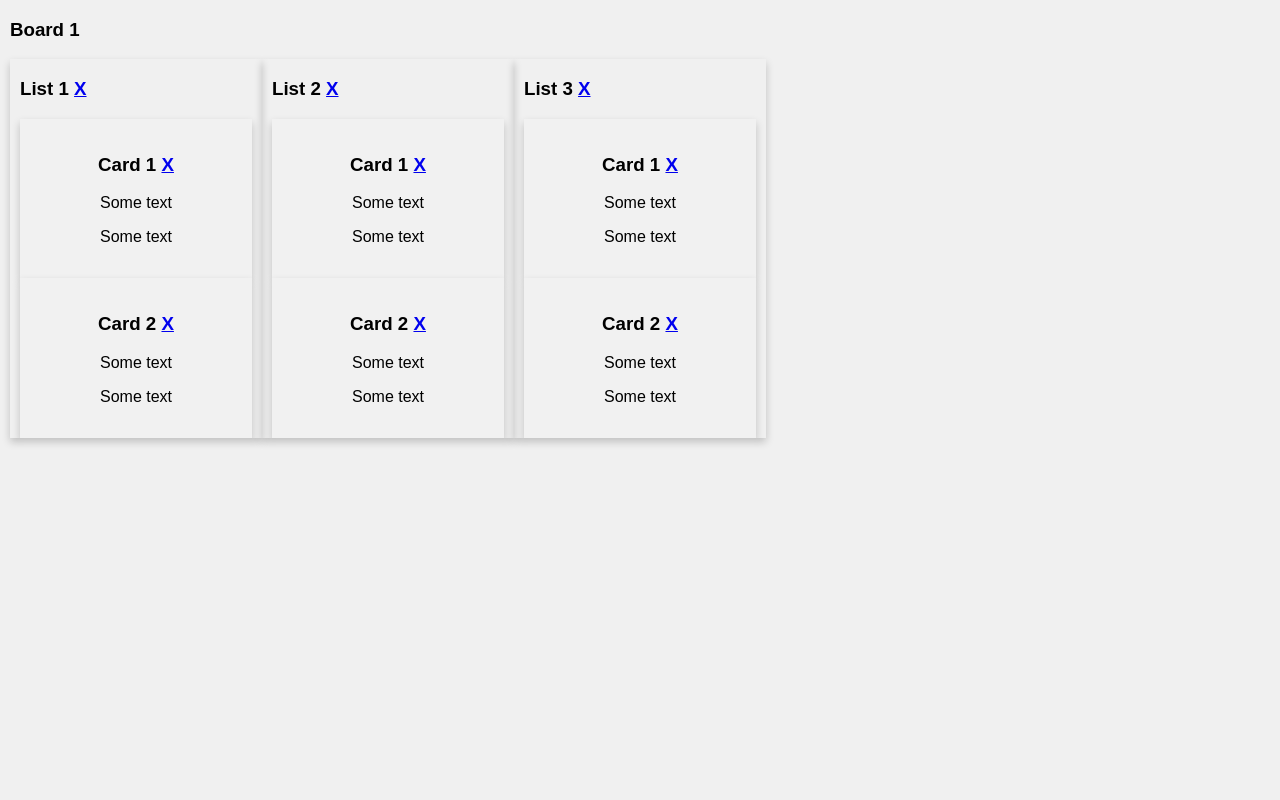
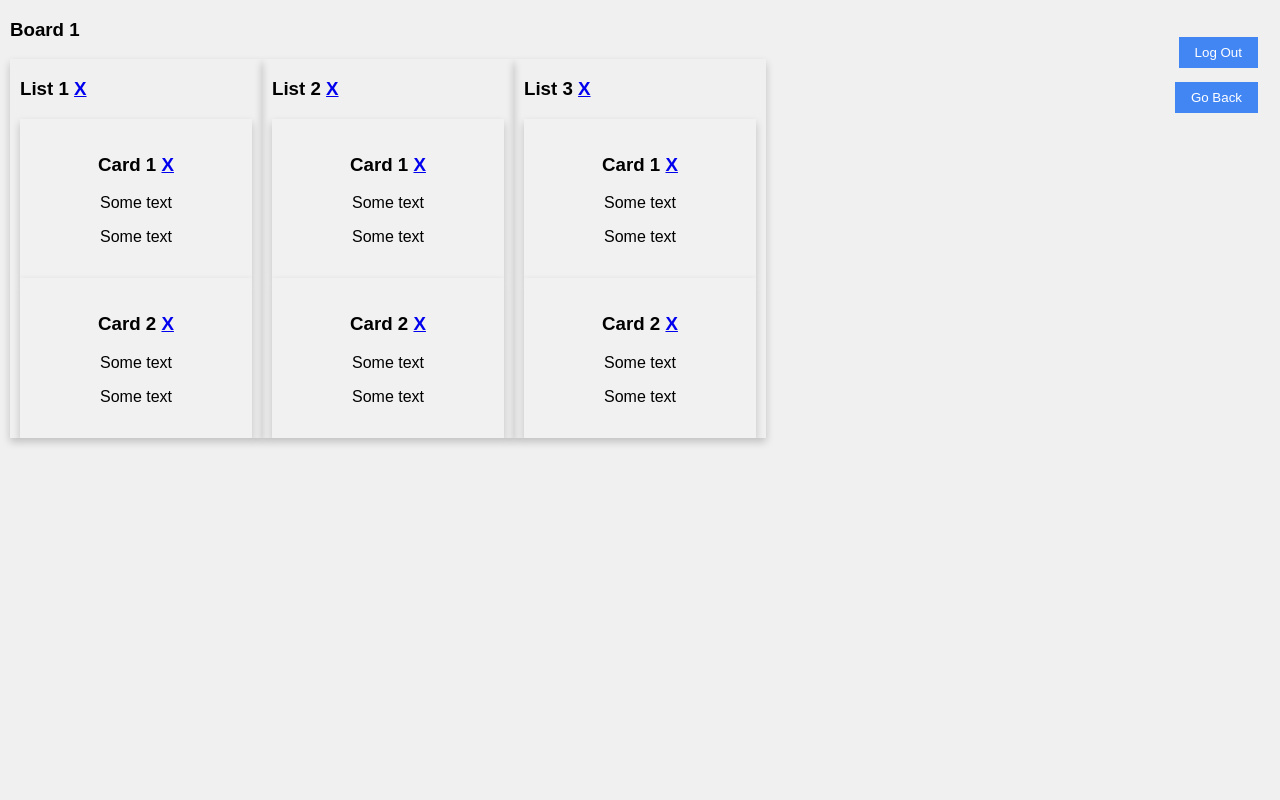
Before and after one commit to caglasozen/Tasks-Managers, a PHP site: page /board_manager.php in a window 1280 px wide. Run offline with PHP 8.4, Linux system fonts and the light colour scheme; the visitor is signed in with stand-in values (Sample User, id 1); data that the repository does not hold is empty.

Commit message:
Added buttons

```diff
--- a/website/src/board_manager.php
+++ b/website/src/board_manager.php
@@ -19,7 +19,7 @@
 
 	/*
 	//Fetching project information.
-	$query_proj_info = "SELECT * FROM Project WHERE id = $proj_id";
+	$query_proj_info = "SELECT * FROM Project WHERE id = 1";
 	$result_pr = mysqli_query($mysqli, $query_proj_info);
 	$row_pr = mysqli_fetch_assoc($result_pr);
 
@@ -34,11 +34,10 @@
 	$row_li = mysqli_fetch_assoc($result_li);
 
 
-
 	if(!isset($user_id)){
 		header('Location: form.php');
-	}
-	 */
+	}*/
+
 
 	if(array_key_exists('Logout',$_POST)){
 		logOut();
@@ -114,18 +113,17 @@
 </div>
 
 
+<div class="logoutButton">
 
-<div class="logOutButton">
-
-<form method="post">
+<form  align="right" method="post">
 <input type="submit" name="Logout" id="Logout" value="Log Out" /><br/>
 </form>
 
 </div>
 
-<div class="goBackButton">
+<div class="gobackButton">
 
-<form method="post"> <center>
+<form  align="right" method="post">
 <input type="submit" name="GoBack" id="GoBack" value="Go Back"  /><br/>
 </form>
 
--- a/website/src/board_style.css
+++ b/website/src/board_style.css
@@ -84,18 +84,17 @@ th {
     transition: 0.5s;
 }
 
-.logOutButton {
-    position: fixed;
-    bottom: 1550px;
-    right: 10px;
-}
+.logoutButton {
+  position:fixed;
+   right:10px;
+   top:25px;
+   }
 
-.goBackButton {
-      position: fixed;
-    bottom: 1500px;
-    right: 10px;
-
-}
+.gobackButton {
+   position:fixed;
+   right:10px;
+   top:70px;
+   }
 
 .projectButton:hover span {
     padding-right: 15px;
```
